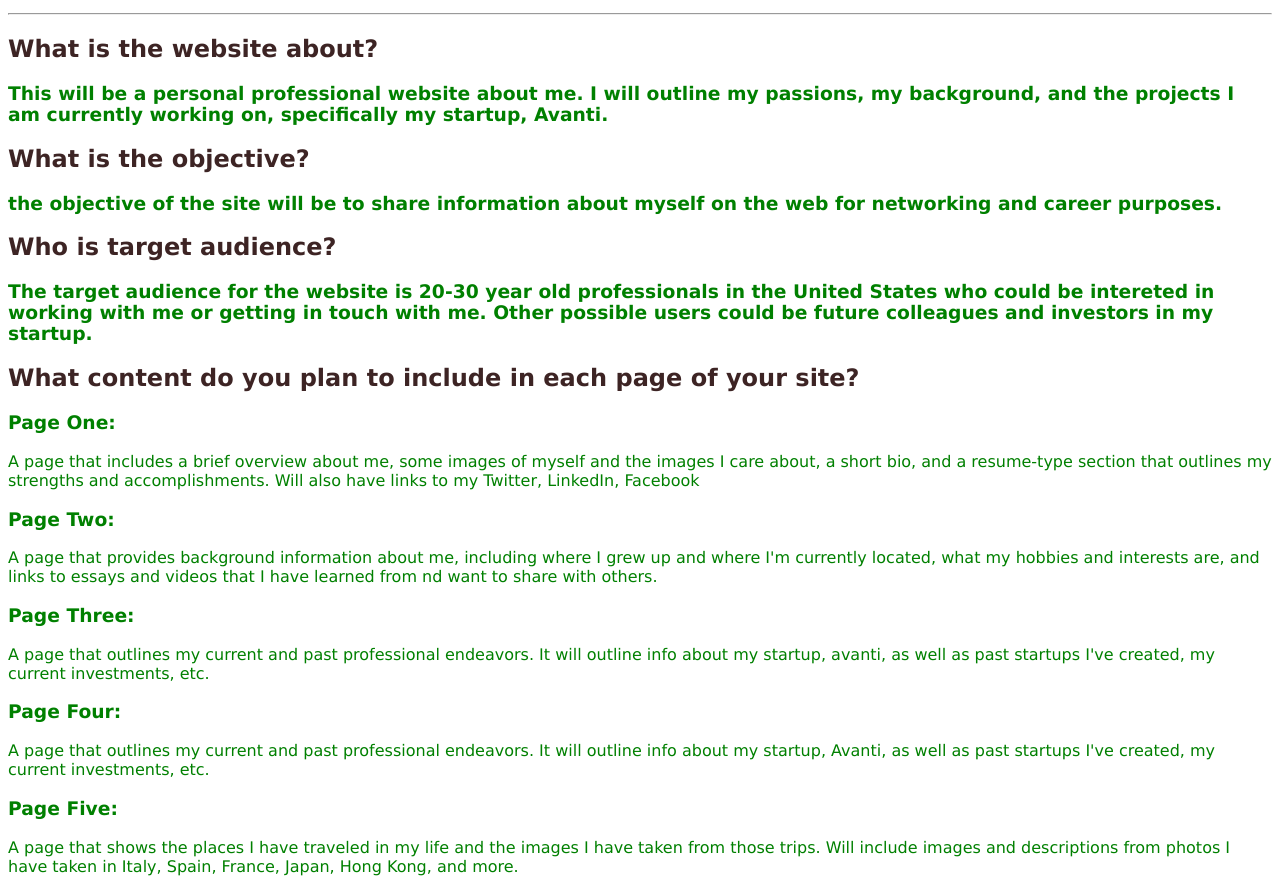
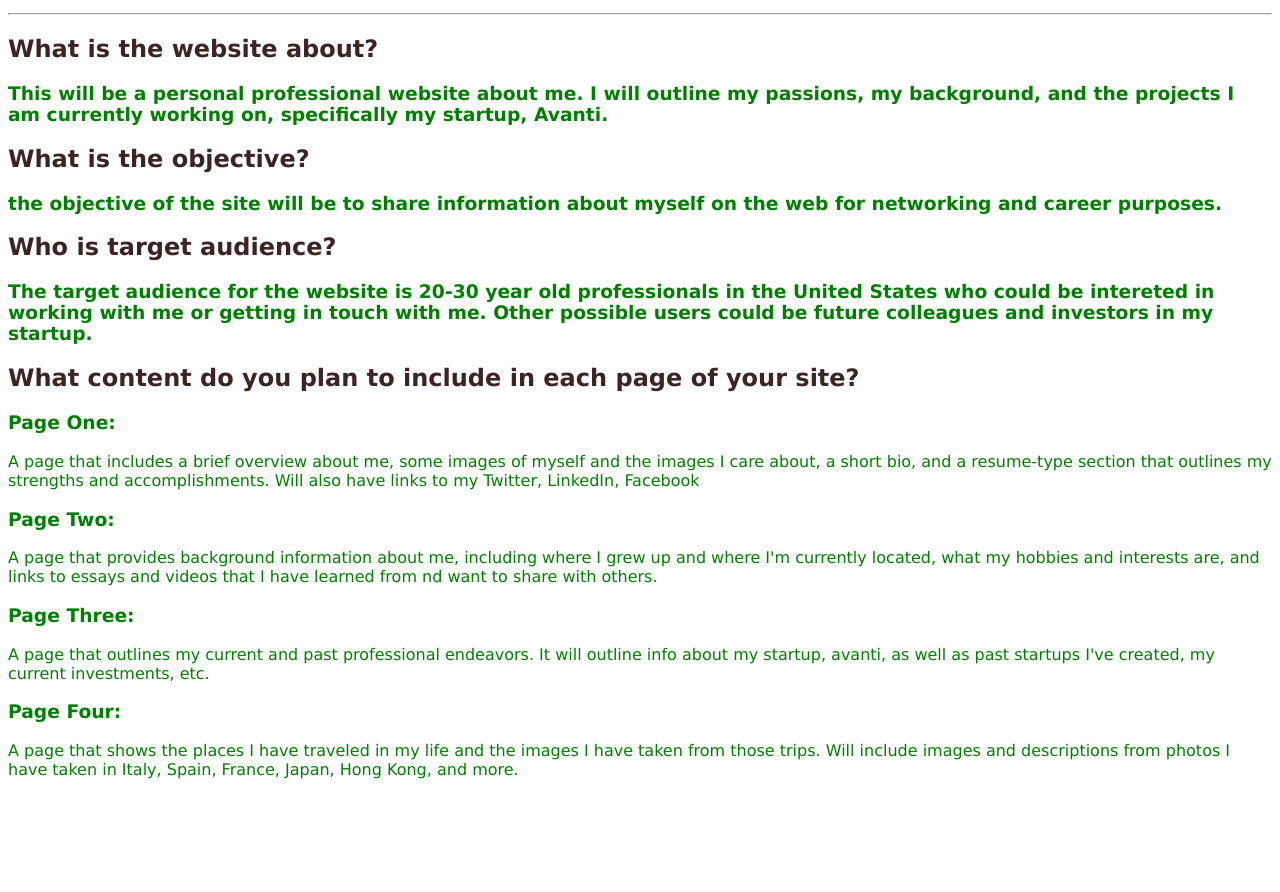
Before and after one commit to fantappie/project, a plain HTML site: page proposal.html in a window 1280 px wide. Shown: the part 103-995 px from the top of the page. After the commit the page ends 898 px from the top, so only its background shows below. Drawn offline with Linux system fonts and the light colour scheme.

Commit message:
Update proposal.html

```diff
--- a/proposal.html
+++ b/proposal.html
@@ -78,12 +78,6 @@
     </p>
     <h3>Page Four:</h3>
     <p>
-      A page that outlines my current and past professional endeavors. It will
-      outline info about my startup, Avanti, as well as past startups I've
-      created, my current investments, etc.
-    </p>
-    <h3>Page Five:</h3>
-    <p>
       A page that shows the places I have traveled in my life and the images I
       have taken from those trips. Will include images and descriptions from
       photos I have taken in Italy, Spain, France, Japan, Hong Kong, and more.
```
